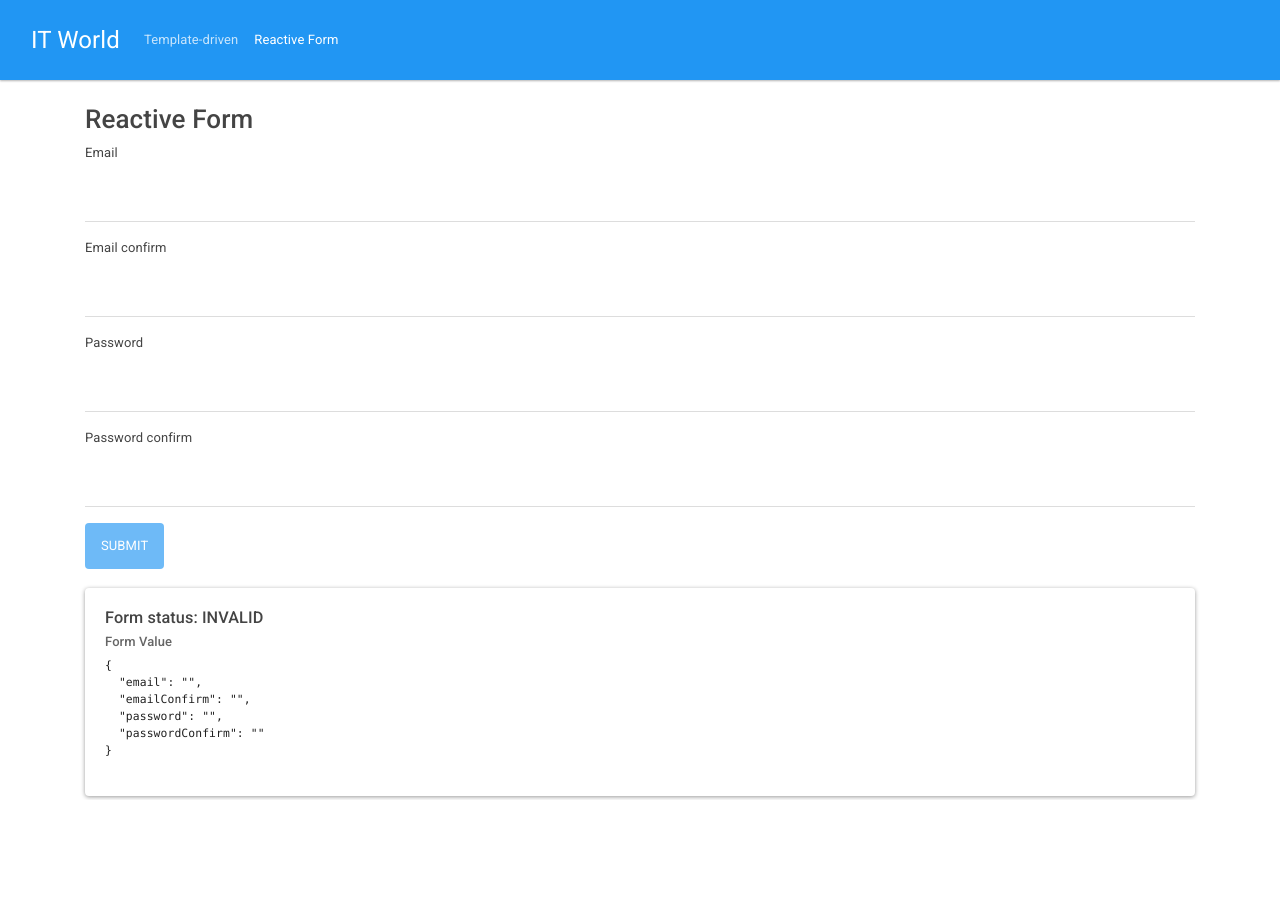
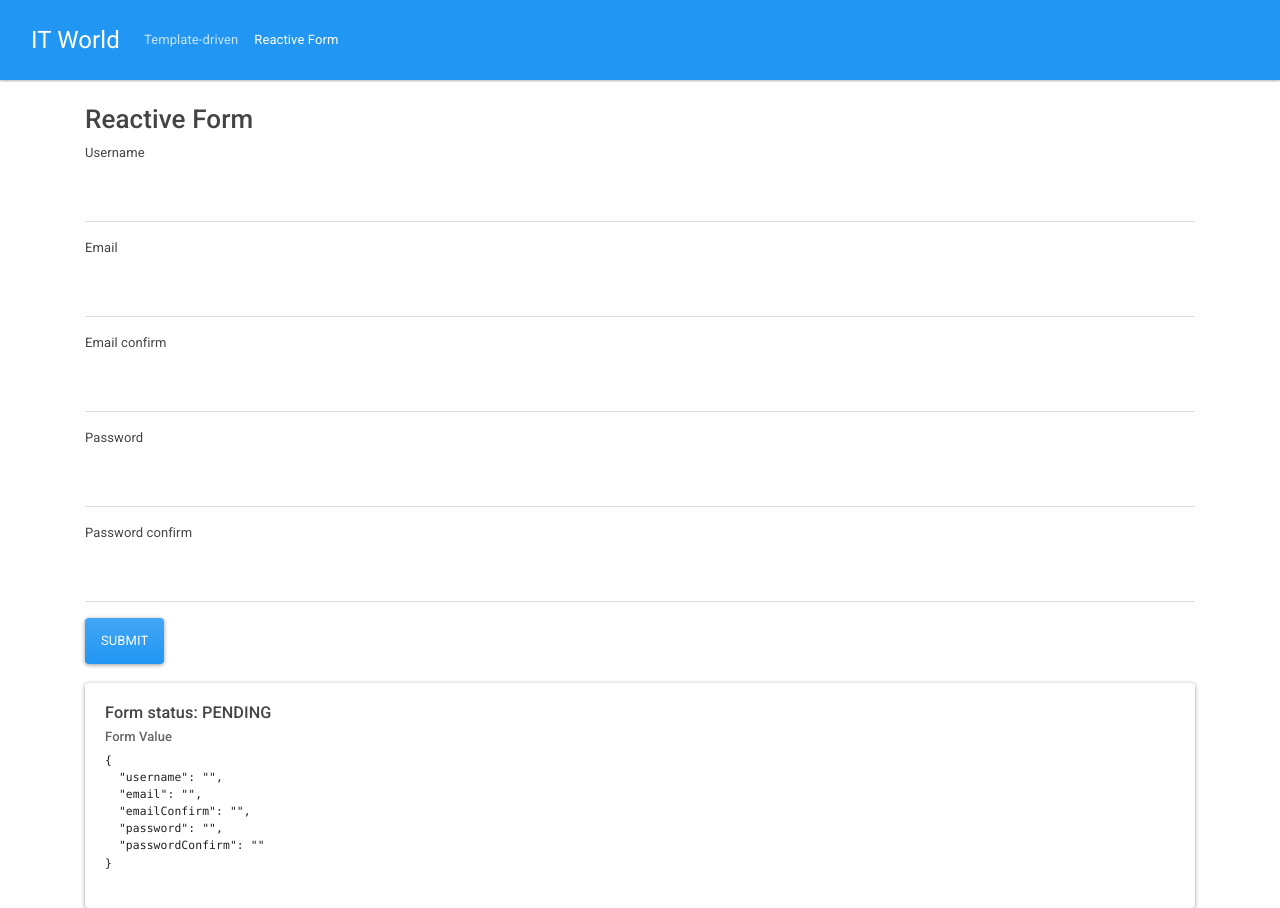
Before and after one commit to itworld1st/ng-best-practice, an Angular app: page /reactiveform in a window 1280 px wide. Before the commit the page ends 800 px from the top, so only its background shows below. Built offline with nearby package versions, Linux system fonts and the light colour scheme; no server answers.

Commit message:
unique username validation

```diff
--- a/src/app/app.module.ts
+++ b/src/app/app.module.ts
@@ -9,6 +9,7 @@
 import { TdFormComponent } from './td-form/td-form.component';
 import { ReactiveFormComponent } from './reactive-form/reactive-form.component';
 import { UniqueEmailValidatorDirective } from './shared/unique-email-validator.directive';
+import { UniqueUsernameValidatorDirective } from './shared/unique-username-validator.directive';
 
 @NgModule({
   declarations: [
@@ -16,7 +17,8 @@
     CompareValidatorDirective,
     TdFormComponent,
     ReactiveFormComponent,
-    UniqueEmailValidatorDirective
+    UniqueEmailValidatorDirective,
+    UniqueUsernameValidatorDirective
   ],
   imports: [
     BrowserModule,
--- a/src/app/reactive-form/reactive-form.component.html
+++ b/src/app/reactive-form/reactive-form.component.html
@@ -1,5 +1,12 @@
 <h2>Reactive Form</h2>
 <form [formGroup]="reactiveForm">
+  <div class="form-group">
+    <label>Username</label>
+    <input type="text" class="form-control" formControlName="username">
+    <div class="text-danger" *ngIf="username.invalid && (username.dirty || username.touched)">
+      Username already exists
+    </div>
+  </div>
   <div class="form-group">
     <label>Email</label>
     <input type="email" class="form-control" formControlName="email">
--- a/src/app/reactive-form/reactive-form.component.ts
+++ b/src/app/reactive-form/reactive-form.component.ts
@@ -4,6 +4,7 @@
 import { compareValidator } from '../shared/compare-validator.directive';
 import { UserService } from '../shared/user.service';
 import { uniqueEmailValidator } from '../shared/unique-email-validator.directive';
+import { uniqueUsernameValidator } from '../shared/unique-username-validator.directive';
 
 @Component({
   selector: 'app-reactive-form',
@@ -21,6 +22,10 @@
 
   createForm() {
     this.reactiveForm = this.fb.group({
+      username: ['',
+        null, // sync validator
+        uniqueUsernameValidator(this.userService) // async validator
+      ],
       email: ['',
         Validators.required, // sync validator
         uniqueEmailValidator(this.userService) // async validator
@@ -32,6 +37,10 @@
       password: ['', Validators.required],
       passwordConfirm: ['', [Validators.required, compareValidator('password')]]
     });
+  }
+
+  get username() {
+    return this.reactiveForm.get('username');
   }
 
   get email() {
--- /dev/null
+++ b/src/app/shared/unique-username-validator.directive.ts
@@ -0,0 +1,30 @@
+import { Directive } from '@angular/core';
+import { AsyncValidator, AbstractControl, ValidationErrors, NG_ASYNC_VALIDATORS, AsyncValidatorFn } from '@angular/forms';
+import { Observable } from 'rxjs';
+import { map } from 'rxjs/operators';
+
+import { UserService } from './user.service';
+
+export function uniqueUsernameValidator(userService: UserService): AsyncValidatorFn {
+  return (c: AbstractControl): Promise<ValidationErrors | null> | Observable<ValidationErrors | null> => {
+    return userService.getUserByUsername(c.value).pipe(
+      map(users => {
+        return users && users.length > 0 ? { 'uniqueUsername': true } : null;
+      })
+    );
+  };
+}
+
+@Directive({
+  selector: '[uniqueUsername]',
+  providers: [{ provide: NG_ASYNC_VALIDATORS, useExisting: UniqueUsernameValidatorDirective, multi: true }]
+})
+export class UniqueUsernameValidatorDirective implements AsyncValidator {
+
+  constructor(private userService: UserService) { }
+
+  validate(c: AbstractControl): Promise<ValidationErrors | null> | Observable<ValidationErrors | null> {
+    return uniqueUsernameValidator(this.userService)(c);
+  }
+
+}
--- a/src/app/shared/user.service.ts
+++ b/src/app/shared/user.service.ts
@@ -1,5 +1,5 @@
 import { Injectable } from '@angular/core';
-import { HttpClient } from '@angular/common/http';
+import { HttpClient, HttpParams } from '@angular/common/http';
 import { map, tap } from 'rxjs/operators';
 
 @Injectable({
@@ -16,7 +16,8 @@
         const newUsers = [];
         for (let user of users) {
           const email = user.email;
-          newUsers.push({ email: email });
+          const uName = user.username;
+          newUsers.push({ email: email, username: uName });
         }
         return newUsers;
       }),
@@ -28,4 +29,14 @@
     return this.http.get<any[]>(`${this.url}?email=${email}`);
   }
 
+  getUserByUsername(uName: string) {
+    // return this.http.get<any[]>(`${this.url}?username=${uName}`);
+
+    // or using HttpParams
+
+    return this.http.get<any[]>(this.url, {
+      params: new HttpParams().set('username', uName)
+    });
+  }
+
 }
--- a/src/app/td-form/td-form.component.html
+++ b/src/app/td-form/td-form.component.html
@@ -1,5 +1,12 @@
 <h2>Template-driven Form</h2>
 <form #f="ngForm">
+  <div class="form-group">
+    <label>Username</label>
+    <input type="text" class="form-control" name="username" ngModel #username="ngModel" uniqueUsername>
+    <div class="text-danger" *ngIf="username.invalid && (username.dirty || username.touched)">
+      Username already exists
+    </div>
+  </div>
   <div class="form-group">
     <label>Email</label>
     <input type="email" class="form-control" name="email" ngModel #email="ngModel" required uniqueEmail>
```
